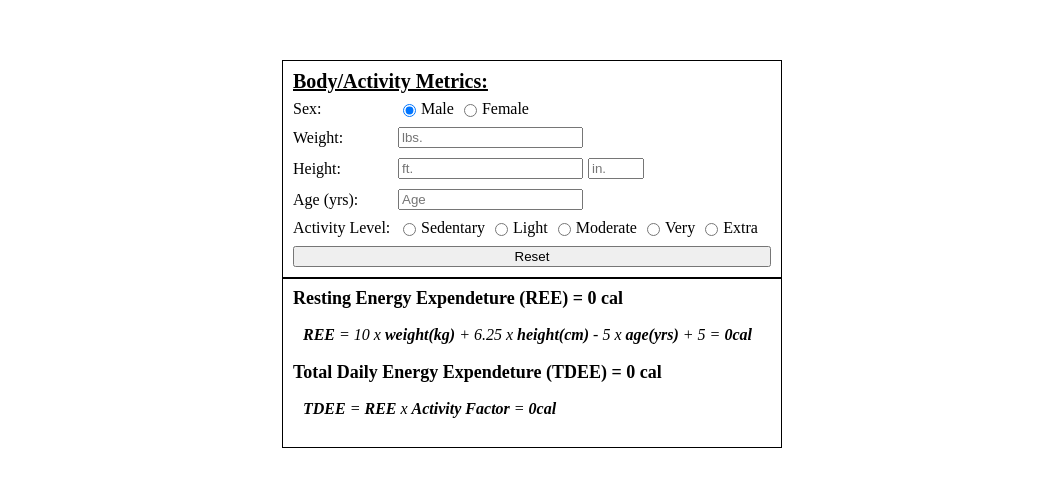
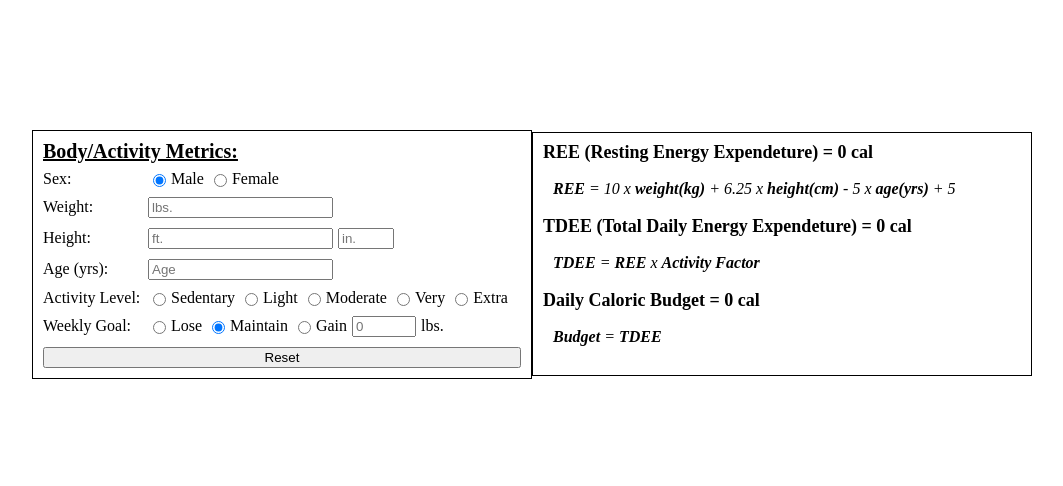
Before and after one commit to JimmyMcBride/nutrition-calculator, a React (Create React App) app: page / in a window 1280 px wide. Shown: the part 146-632 px from the top of the page, without its empty margins (108-1171 px from the left). Built offline with nearby package versions, Linux system fonts and the light colour scheme.

Commit message:
added weekly goals

```diff
--- a/src/App.js
+++ b/src/App.js
@@ -1,4 +1,4 @@
-import React, { useState, useEffect, useRef, useReducer } from 'react';
+import React, { useState, useEffect, useRef } from 'react';
 import {
   Container,
   Form,
@@ -13,13 +13,17 @@ const defaultFormState = {
   feet: '',
   inches: '',
   age: '',
-  activityFactor: ''
+  activityFactor: '',
+  weeklyGoal: 'maintain',
+  weeklyPounds: ''
 };
 
 function App() {
   const [form, setForm] = useState(defaultFormState);
   const [ree, setREE] = useState(0);
   const [tdee, setTDEE] = useState(0);
+  const [expenditureVariance, setExpenditureVariance] = useState(0);
+  const [caloricBudget, setCaloricBudget] = useState(0);
 
   const radioMale = useRef(null);
   const radioFemale = useRef(null);
@@ -28,6 +32,9 @@ function App() {
   const radioActivityFactor3 = useRef(null);
   const radioActivityFactor4 = useRef(null);
   const radioActivityFactor5 = useRef(null);
+  const loseGoal = useRef(null);
+  const maintainGoal = useRef(null);
+  const gainGoal = useRef(null);
 
   const handleChange = e => {
     setForm({
@@ -36,7 +43,7 @@ function App() {
     });
   };
 
-  // console.log(form);
+  console.log(form);
 
   const toCM = (feet, inches) => {
     return Math.floor(feet * 30.48 + inches * 2.54);
@@ -48,6 +55,8 @@ function App() {
 
   const reset = () => {
     setForm(defaultFormState);
+    setExpenditureVariance(0);
+    setCaloricBudget(0);
     radioMale.current.checked = true;
     radioFemale.current.checked = false;
     radioActivityFactor1.current.checked = false;
@@ -55,30 +64,60 @@ function App() {
     radioActivityFactor3.current.checked = false;
     radioActivityFactor4.current.checked = false;
     radioActivityFactor5.current.checked = false;
+    loseGoal.current.checked = false;
+    maintainGoal.current.checked = true;
+    gainGoal.current.checked = false;
   };
 
   useEffect(() => {
-    let { sex, weight, feet, inches, age, activityFactor } = form;
+    let {
+      sex,
+      weight,
+      feet,
+      inches,
+      age,
+      activityFactor,
+      weeklyGoal,
+      weeklyPounds
+    } = form;
 
     if (sex && weight && feet && inches && age) {
       setREE(
-        10 * toKG(weight) +
+        (
+          10 * toKG(weight) +
           6.25 * toCM(feet, inches) -
           5 * age +
           (sex === 'male' ? 5 : -161)
+        ).toFixed(0)
       );
 
       if (activityFactor) {
-        setTDEE(ree * activityFactor);
+        setTDEE((ree * activityFactor).toFixed(0));
+      }
+
+      if (activityFactor && tdee && weeklyGoal && weeklyPounds) {
+        setExpenditureVariance((weeklyPounds * 3500) / 7);
+        console.log('tdee', tdee);
+        console.log('expeditureVariance', expenditureVariance);
+
+        if (weeklyGoal === 'lose') {
+          setCaloricBudget(tdee - expenditureVariance);
+        } else if (weeklyGoal === 'maintain') {
+          setExpenditureVariance(0);
+          setCaloricBudget(tdee);
+        } else {
+          setCaloricBudget(Number(tdee) + Number(expenditureVariance));
+        }
       }
     } else {
       setREE(0);
       setTDEE(0);
     }
-  }, [form, ree]);
+  }, [form, ree, tdee, expenditureVariance]);
 
   useEffect(() => {
     radioMale.current.checked = true;
+    maintainGoal.current.checked = true;
   }, []);
 
   return (
@@ -196,11 +235,56 @@ function App() {
           />
           <label>Extra</label>
         </RadioGroup>
+        <RadioGroup>
+          <label>Weekly Goal:</label>
+          <input
+            type='radio'
+            name='weeklyGoal'
+            value='lose'
+            onChange={handleChange}
+            ref={loseGoal}
+          />
+          <label>Lose</label>
+          <input
+            type='radio'
+            name='weeklyGoal'
+            value='maintain'
+            onChange={handleChange}
+            ref={maintainGoal}
+          />
+          <label>Maintain</label>
+          <input
+            type='radio'
+            name='weeklyGoal'
+            value='gain'
+            onChange={handleChange}
+            ref={gainGoal}
+          />
+          <label>Gain</label>
+          <input
+            type='number'
+            name='weeklyPounds'
+            value={form.weeklyPounds}
+            min={0}
+            max={2}
+            step={0.5}
+            placeholder='0'
+            onChange={handleChange}
+          />
+          <label>lbs.</label>
+        </RadioGroup>
         <button type='button' onClick={reset}>
           Reset
         </button>
       </Form>
-      <Formula form={form} ree={ree} tdee={tdee} />
+      <Formula
+        form={form}
+        ree={ree}
+        tdee={tdee}
+        weeklyGoal={form.weeklyGoal}
+        expenditureVariance={expenditureVariance}
+        caloricBudget={caloricBudget}
+      />
     </Container>
   );
 }
--- a/src/components/Formula.js
+++ b/src/components/Formula.js
@@ -1,7 +1,14 @@
-import React from 'react';
+import React, { useEffect } from 'react';
 import { FormulaContainer } from '../styled-components/App-Styles';
 
-const Formula = ({ form, ree, tdee }) => {
+const Formula = ({
+  form,
+  ree,
+  tdee,
+  weeklyGoal,
+  expenditureVariance,
+  caloricBudget
+}) => {
   const toCM = (feet, inches) => {
     return Math.floor(feet * 30.48 + inches * 2.54);
   };
@@ -12,7 +19,7 @@ const Formula = ({ form, ree, tdee }) => {
 
   return (
     <FormulaContainer>
-      <h1>Resting Energy Expendeture (REE) = {ree} cal</h1>
+      <h1>REE (Resting Energy Expendeture) = {ree} cal</h1>
       <p>
         <span>REE</span> = 10 x{' '}
         <span>{form.weight === '' ? 'weight' : toKG(form.weight)}(kg)</span> +
@@ -24,15 +31,32 @@ const Formula = ({ form, ree, tdee }) => {
           (cm)
         </span>{' '}
         - 5 x <span>{form.age === '' ? 'age' : form.age}(yrs) </span>
-        {form.sex === 'male' ? '+ 5' : '- 161'} = <span>{ree}cal</span>
+        {form.sex === 'male' ? '+ 5' : '- 161'}
+        <span>{ree === 0 ? '' : ` = ${ree} cal`}</span>
       </p>
-      <h1>Total Daily Energy Expendeture (TDEE) = {tdee} cal</h1>
+      <h1>TDEE (Total Daily Energy Expendeture) = {tdee} cal</h1>
       <p>
         <span>TDEE </span> = <span>{ree === 0 ? 'REE' : `${ree} cal`}</span> x{' '}
         <span>
           {form.activityFactor === '' ? 'Activity Factor' : form.activityFactor}
         </span>{' '}
-        = <span>{tdee}cal</span>
+        <span>{tdee === 0 ? '' : ` = ${tdee} cal`}</span>
+      </p>
+      <h1>Daily Caloric Budget = {caloricBudget} cal</h1>
+      <p>
+        <span>Budget </span> ={' '}
+        <span>{tdee === 0 ? 'TDEE' : `${tdee} cal`}</span>{' '}
+        {weeklyGoal === 'lose'
+          ? `- ${expenditureVariance}`
+          : weeklyGoal === 'maintain'
+          ? ''
+          : `+ ${expenditureVariance}`}{' '}
+        {/* <span>
+          {expenditureVariance === 0
+            ? 'Expenditure Variance'
+            : expenditureVariance}
+        </span>{' '} */}
+        <span>{caloricBudget === 0 ? '' : ` = ${caloricBudget} cal`}</span>
       </p>
     </FormulaContainer>
   );
--- a/src/styled-components/App-Styles.js
+++ b/src/styled-components/App-Styles.js
@@ -2,7 +2,7 @@ import styled from 'styled-components';
 
 export const Container = styled.div`
   display: flex;
-  flex-direction: column;
+  flex-direction: row;
   justify-content: center;
   align-items: center;
 
```
